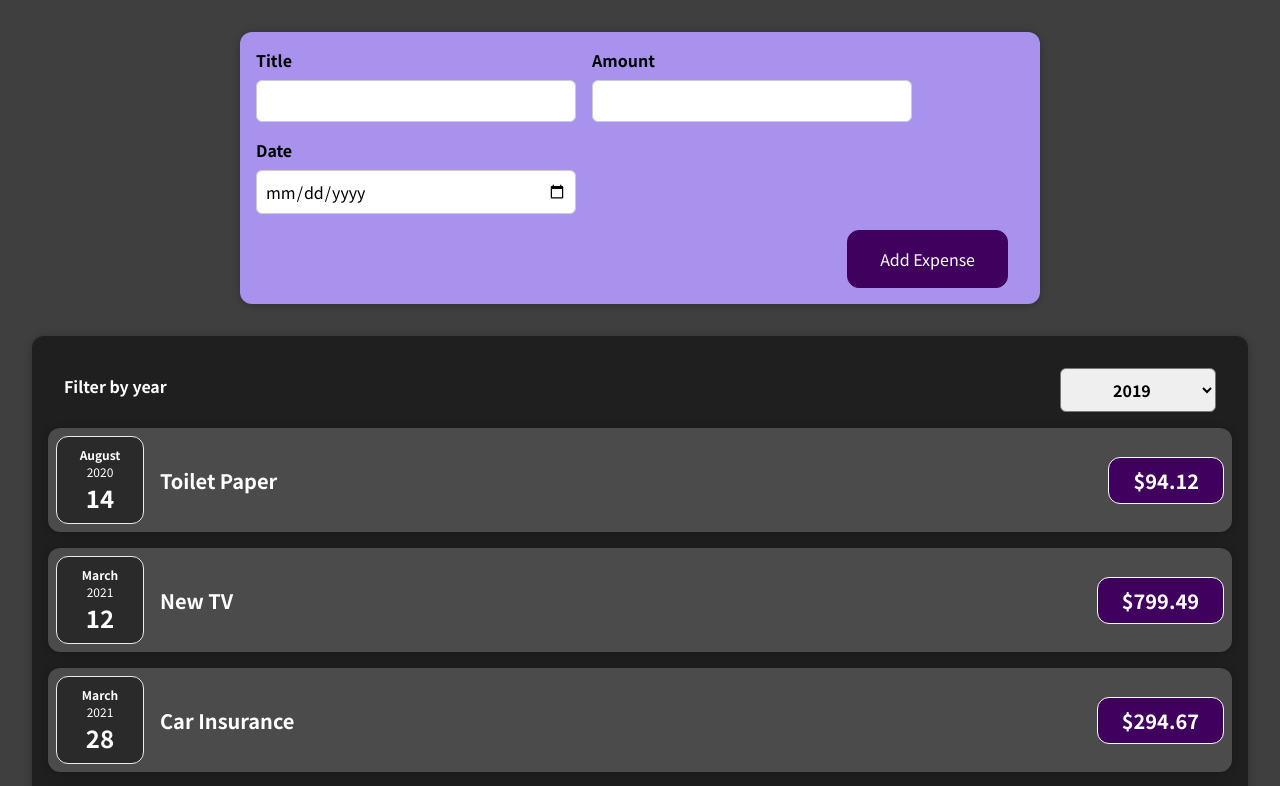
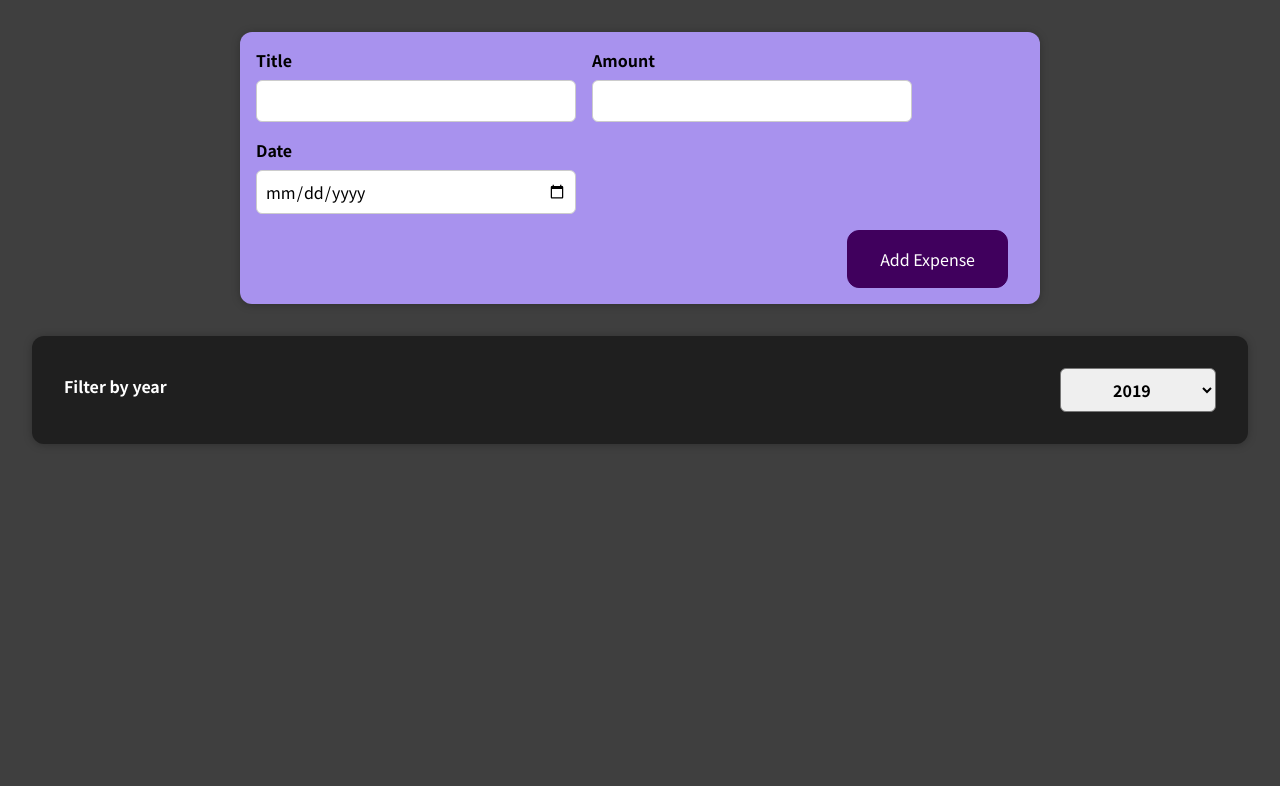
Before and after one commit to Coughdrops13/udemy-reactjs, a React (Create React App) app in the folder react-complete-guide/: page / in a window 1280 px wide. Shown: the top 786 px of the page. Built offline with nearby package versions, Linux system fonts and the light colour scheme.

Commit message:
add filter to make dropdown dynamic and engage state in Expenses component so only expenses from selected year appear

```diff
--- a/react-complete-guide/src/App.js
+++ b/react-complete-guide/src/App.js
@@ -37,7 +37,8 @@ function App() {
       return [ expense, ...prevExpenses ]
     });
     console.log('In App.js');
-    console.log(expense);
+    console.log(expense.date.getFullYear());
+    // console.log(expenses[2].getFullYear());
   };
 
   return (
--- a/react-complete-guide/src/components/Expenses/Expenses.js
+++ b/react-complete-guide/src/components/Expenses/Expenses.js
@@ -13,6 +13,10 @@ const Expenses = (props) => {
     setFilteredYear(selectedYear);
   };
 
+  const filteredItems = items.filter(expense => {
+    return expense.date.getFullYear().toString() === filteredYear;
+  })
+
   return (
     <div>
       <Card className="expenses">
@@ -20,35 +24,16 @@ const Expenses = (props) => {
           selected={filteredYear}
           onChangeFilter={filterChangeHandler}
         />
-        {items.map((expense) => {
+        {filteredItems.map((expense) => {
           return (
             <ExpenseItem
+              key={expense.id}
               title={expense.title}
               amount={expense.amount}
               date={expense.date}
             />
           );
         })}
-        {/* <ExpenseItem
-          title={items[0].title}
-          amount={items[0].amount}
-          date={items[0].date}
-        />
-        <ExpenseItem
-          title={items[1].title}
-          amount={items[1].amount}
-          date={items[1].date}
-        />
-        <ExpenseItem
-          title={items[2].title}
-          amount={items[2].amount}
-          date={items[2].date}
-        />
-        <ExpenseItem
-          title={items[3].title}
-          amount={items[3].amount}
-          date={items[3].date}
-        /> */}
       </Card>
     </div>
   );
--- a/react-complete-guide/src/components/NewExpense/ExpenseForm.js
+++ b/react-complete-guide/src/components/NewExpense/ExpenseForm.js
@@ -43,6 +43,7 @@ const ExpenseForm = (props) => {
 
     // if state object used instead of individual states for each input, then this object already exists
     const expenseData = {
+      id: Math.random(),
       title: enteredTitle,
       amount: enteredAmount,
       date: new Date(enteredDate),
```
